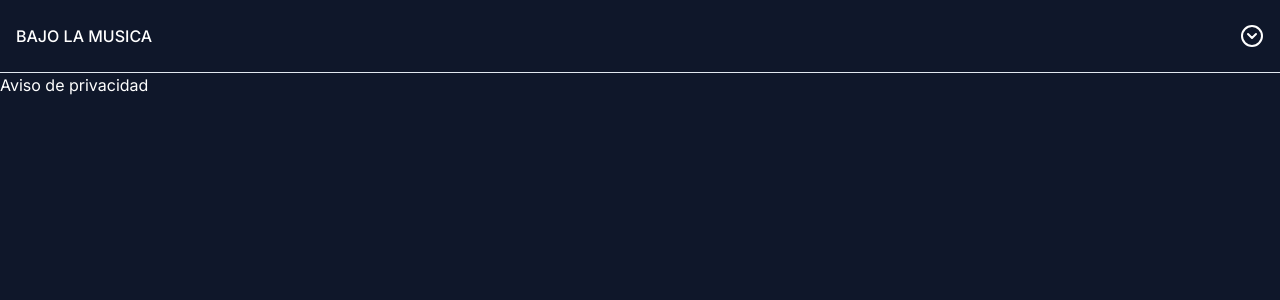
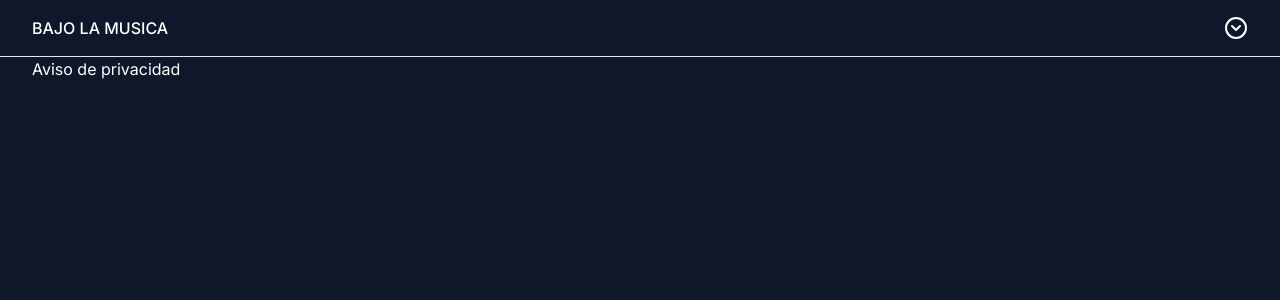
Before and after one commit to exxedridel/bajo-la-musica-next, a Next.js app: page /aviso-de-privacidad in a window 1280 px wide. Shown: the top 300 px of the page. Built offline with nearby package versions, Linux system fonts and the light colour scheme.

Commit message:
FIX: really fixing container class removing unnecessary paddings

```diff
--- a/app/acerca/page.tsx
+++ b/app/acerca/page.tsx
@@ -1,9 +1,11 @@
-import React from 'react'
+import React from "react";
 
 const Acerca = () => {
   return (
-    <main>Acerca</main>
-  )
-}
+    <main>
+      <div className="container">Acerca</div>
+    </main>
+  );
+};
 
-export default Acerca
+export default Acerca;
--- a/app/aviso-de-privacidad/page.tsx
+++ b/app/aviso-de-privacidad/page.tsx
@@ -2,7 +2,9 @@ import React from 'react'
 
 const AvisoDePrivacidad = () => {
   return (
-    <main>Aviso de privacidad</main>
+    <main>
+      <div className="container">Aviso de privacidad</div>
+    </main>
   )
 }
 
--- a/app/blog/page.tsx
+++ b/app/blog/page.tsx
@@ -2,7 +2,9 @@ import React from 'react'
 
 const Blog = () => {
   return (
-    <main>Blog</main>
+    <main>
+      <div className="container">Blog</div>
+    </main>
   )
 }
 
--- a/app/entrevistas/page.tsx
+++ b/app/entrevistas/page.tsx
@@ -2,7 +2,9 @@ import React from 'react'
 
 const Entrevistas = () => {
   return (
-    <main>Entrevistas</main>
+    <main>
+      <div className="container">Entrevistas</div>
+    </main>
   )
 }
 
--- a/app/podcast/page.tsx
+++ b/app/podcast/page.tsx
@@ -2,7 +2,9 @@ import React from 'react'
 
 const Podcast = () => {
   return (
-    <main>Podcast</main>
+    <main>
+      <div className="container">Podcast</div>
+    </main>
   )
 }
 
--- a/app/pruebas/page.tsx
+++ b/app/pruebas/page.tsx
@@ -12,10 +12,8 @@ const timeZone =
     ? Intl.DateTimeFormat().resolvedOptions().timeZone
     : "America/Mexico_City";
 
-export default function Page () {
-  const [tasks, setTasks]:any = useState();
-
-
+export default function Page() {
+  const [tasks, setTasks]: any = useState();
 
   const getTasks = async () => {
     try {
@@ -27,13 +25,14 @@ export default function Page () {
     }
   };
 
-  const formatDate = (timestamp:any) => {
+  const formatDate = (timestamp: any) => {
     const parseTimestamp = parseISO(timestamp);
     return format(parseTimestamp, "dd/MM/yyyy HH:mm:ss", { timeZone } as any);
   };
 
   return (
-    <div className="">
+    <main>
+      <div className="container">
         <Button
           variant="secondary"
           onClick={() => {
@@ -43,7 +42,7 @@ export default function Page () {
           GET TASKS
         </Button>
         <div className="grid grid-cols-1 lg:grid-cols-3 p-2 gap-2">
-        {tasks?.map((task:any, i:any) => (
+          {tasks?.map((task: any, i: any) => (
             <div key={i} className="card p-2 mt-2 text-black">
               <div>title: {task.title}</div>
               <div>description: {task.description}</div>
@@ -54,5 +53,6 @@ export default function Page () {
           ))}
         </div>
       </div>
+    </main>
   );
-};
+}
--- a/layout/navbar.tsx
+++ b/layout/navbar.tsx
@@ -13,13 +13,13 @@ import rutas from "./routes";
 
 const Navbar = () => {
   return (
-    <nav>
+    <header>
       <Accordion type="single" collapsible>
         <AccordionItem value="item-1">
-          <div className="container py-2 px-4">
+          <div className="container">
             <AccordionTrigger>BAJO LA MUSICA</AccordionTrigger>
             <AccordionContent>
-              <div className="flex flex-col">
+              <nav className="flex flex-col">
                 <ul>
                   {rutas?.map((ruta: any, i: number) => (
                     <li key={i}>
@@ -27,13 +27,13 @@ const Navbar = () => {
                     </li>
                   ))}
                 </ul>
-              </div>
+              </nav>
             </AccordionContent>
           </div>
         </AccordionItem>
         <div className="border-b"></div>
       </Accordion>
-    </nav>
+    </header>
   );
 };
 
```
Lines whose indentation alone changed are shown as unchanged.
